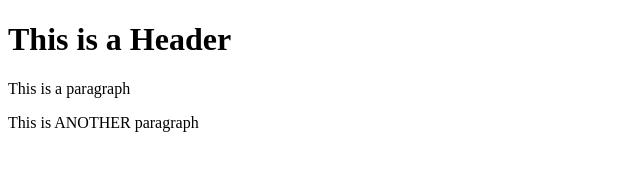
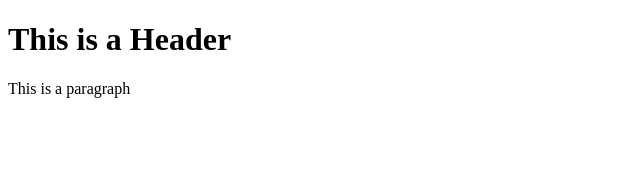
Before and after one commit to Santi-dog/git-test, a plain HTML site: page index.html in a window 1280 px wide. Shown: the whole page, without its empty margins (0-640 px from the left). Drawn offline with Linux system fonts and the light colour scheme.

Commit message:
Second commit

```diff
--- a/index.html
+++ b/index.html
@@ -3,6 +3,5 @@
     <body>
         <h1>This is a Header</h1>
         <p>This is a paragraph</p>
-        <p>This is ANOTHER paragraph</p>
     </body>
 </html>
```
